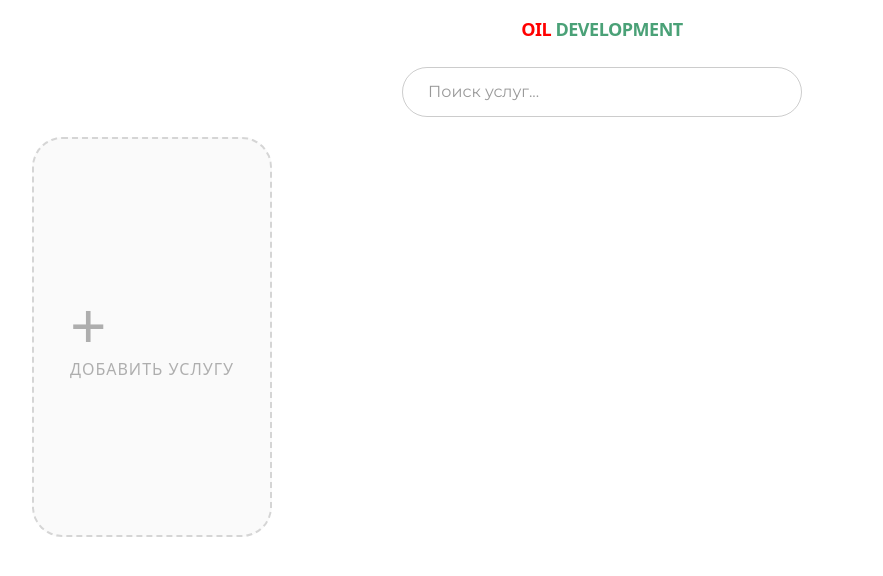
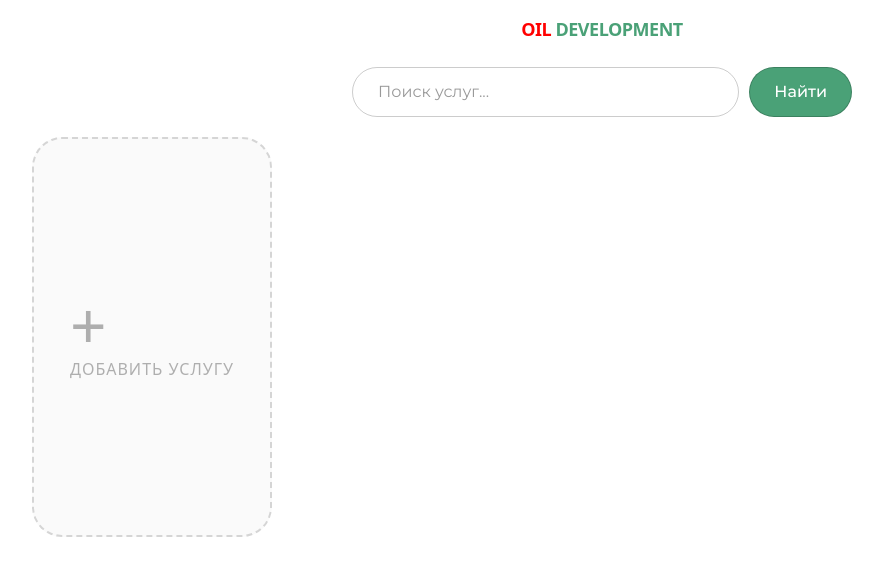
Before and after one commit to Nisakoo/BMSTU-Network-Applications, a website built with Vite: page index.html in a window 1280 px wide. Shown: the whole page, without its empty margins (38-921 px from the left). Built offline with nearby package versions, Linux system fonts and the light colour scheme; files whose address does not match are found by name.

Commit message:
add search button

```diff
--- a/assets/css/main.css
+++ b/assets/css/main.css
@@ -237,11 +237,13 @@ body {
 .search-wrapper {
     margin-bottom: 20px;
     width: 100%;
-    max-width: 400px;
+    max-width: 500px;
+    display: flex;
+    gap: 10px;
 }
 
 .search-input {
-    width: 100%;
+    flex: 1;
     padding: 12px 25px;
 
     border: 1px solid rgba(0, 0, 0, 0.2);
@@ -254,6 +256,32 @@ body {
     transition: all 0.3s ease;
 }
 
+.search-button {
+    padding: 12px 24px;
+
+    border: 1px solid rgba(0, 0, 0, 0.2);
+    border-radius: 40px;
+    background-color: var(--green-color);
+    color: white;
+
+    font-family: "Montserrat", sans-serif;
+    font-size: 16px;
+    font-weight: 500;
+    cursor: pointer;
+    outline: none;
+    white-space: nowrap;
+    transition: all 0.3s ease;
+}
+
+.search-button:hover {
+    background-color: rgb(62, 138, 102);
+    border-color: rgb(62, 138, 102);
+}
+
+.search-button:active {
+    transform: scale(0.97);
+}
+
 .search-input:focus {
     border-color: var(--green-color);
     box-shadow: 0 0 10px rgba(74, 161, 119, 0.1);
--- a/components/service-search/ServiceSearch.js
+++ b/components/service-search/ServiceSearch.js
@@ -1,4 +1,4 @@
-import { countIdentic, debounce } from "../../utils/utils.js";
+import { countIdentic } from "../../utils/utils.js";
 
 export class ServiceSearch {
   constructor(parent) {
@@ -8,8 +8,10 @@ export class ServiceSearch {
 
   addListeners(listener) {
     const input = document.getElementById("search-input");
+    const button = document.getElementById("search-button");
 
-    const debouncedSearch = debounce((searchValue) => {
+    const performSearch = () => {
+      const searchValue = input.value;
       listener(searchValue);
 
       if (searchValue.trim().length > 2) {
@@ -21,10 +23,14 @@ export class ServiceSearch {
           );
         }
       }
-    }, 300);
+    };
 
-    input.addEventListener("input", (event) => {
-      debouncedSearch(event.target.value);
+    button.addEventListener("click", performSearch);
+
+    input.addEventListener("keydown", (event) => {
+      if (event.key === "Enter") {
+        performSearch();
+      }
     });
   }
 
@@ -38,6 +44,13 @@ export class ServiceSearch {
           placeholder="Поиск услуг..."
           autocomplete="off"
         >
+        <button
+          id="search-button"
+          class="search-button"
+          type="button"
+        >
+          Найти
+        </button>
       </div>
     `;
   }
--- a/modules/serviceUrls.js
+++ b/modules/serviceUrls.js
@@ -1,26 +1,26 @@
 class ServiceUrls {
   constructor() {
-    this.baseUrl = "";
+    this.baseUrl = "http://localhost:3000";
   }
 
   getServices() {
-    return `${this.baseUrl}/services`;
+    return `${this.baseUrl}/oil_development`;
   }
 
   getServiceById(id) {
-    return `${this.baseUrl}/services/${id}`;
+    return `${this.baseUrl}/oil_development/${id}`;
   }
 
   createService() {
-    return `${this.baseUrl}/services`;
+    return `${this.baseUrl}/oil_development`;
   }
 
   deleteServiceById(id) {
-    return `${this.baseUrl}/services/${id}`;
+    return `${this.baseUrl}/oil_development/${id}`;
   }
 
   updateServiceById(id) {
-    return `${this.baseUrl}/services/${id}`;
+    return `${this.baseUrl}/oil_development/${id}`;
   }
 }
 
```
